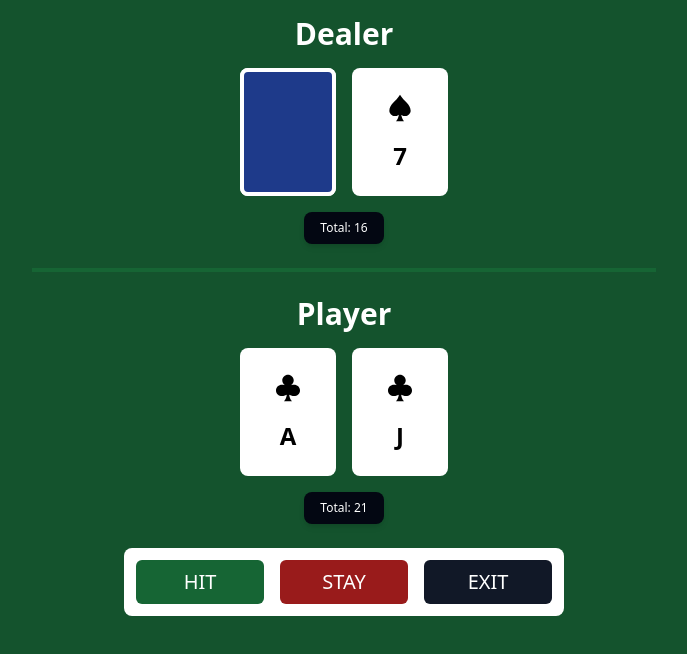
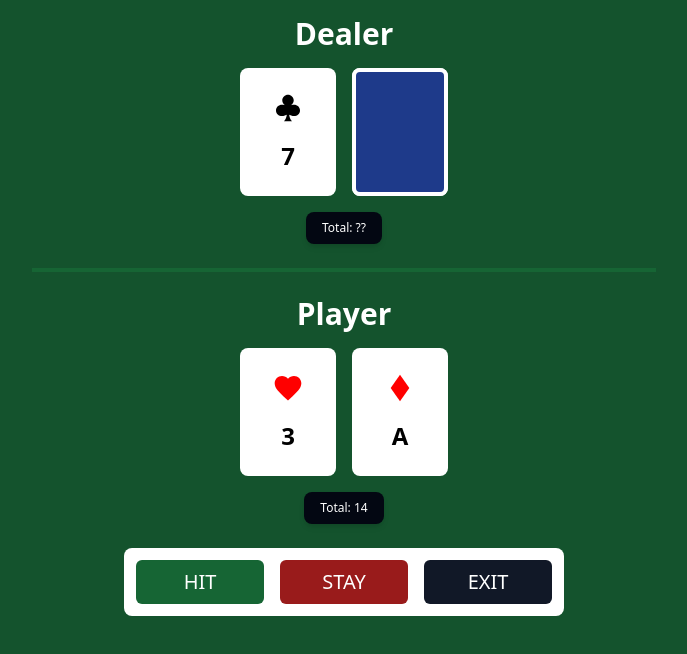
Before and after one commit to cdterry87/Blackack, a React (Create React App) app: page / in a window 1280 px wide. Both pictures are taken after a click on the button "DEAL!". Shown: the top 654 px of the page, without its empty margins (296-983 px from the left). Built offline with nearby package versions, Linux system fonts and the light colour scheme; the HTML template or start-up script is replaced by a standard one.

Commit message:
Fixes dealing

```diff
--- a/src/App.jsx
+++ b/src/App.jsx
@@ -1,8 +1,8 @@
 import React, { useState } from 'react'
 
-import Game from './components/Game'
+import Table from './components/Table'
 import Start from './components/Start'
-import deck from './services/deck'
+import deck from './data/deck.json'
 
 import AOS from 'aos'
 import 'aos/dist/aos.css'
@@ -11,76 +11,68 @@ function App() {
   AOS.init()
 
   const [isPlaying, setIsPlaying] = useState(false)
-  const [gameDeck, setGameDeck] = useState([...deck])
+  const [playerHand, setPlayerHand] = useState([])
   const [dealerHand, setDealerHand] = useState([])
-  const [playerHand, setPlayerHand] = useState([])
+  const [gameDeck, setGameDeck] = useState([])
+
+  let tempGameDeck = [...deck]
 
   const shuffle = () => {
-    for (let i = 0; i < gameDeck.length - 1; i++) {
-      let j = i + Math.floor(Math.random() * (gameDeck.length - i))
-      let temp = gameDeck[j]
-      gameDeck[j] = gameDeck[i]
-      gameDeck[i] = temp
+    for (let i = 0; i < tempGameDeck.length - 1; i++) {
+      let j = i + Math.floor(Math.random() * (tempGameDeck.length - i))
+      let temp = tempGameDeck[j]
+      tempGameDeck[j] = tempGameDeck[i]
+      tempGameDeck[i] = temp
     }
 
-    setGameDeck(gameDeck => [...gameDeck])
-    console.log('shuffled gameDeck', gameDeck)
+    console.log('shuffled tempGameDeck', tempGameDeck)
   }
 
   const dealCardToPlayer = () => {
     // Draw a random card from the game deck
-    let draw = Math.floor(Math.random() * gameDeck.length)
+    let draw = Math.floor(Math.random() * tempGameDeck.length)
 
-    console.log('deal card to player', gameDeck[draw])
+    console.log('deal card to player', tempGameDeck[draw])
 
     // Add the card to the player's hand
-    setPlayerHand(playerHand => [...playerHand, gameDeck[draw]])
+    setPlayerHand(playerHand => [...playerHand, tempGameDeck[draw]])
 
     // Remove the card from the game deck
-    setGameDeck(gameDeck => [
-      ...gameDeck.filter((card, index) => index !== draw)
-    ])
+    tempGameDeck = [...tempGameDeck.filter((card, index) => index !== draw)]
   }
 
-  const dealCardToDealer = (isFaceDown = false) => {
+  const dealCardToDealer = () => {
     // Draw a random card from the game deck
-    let draw = Math.floor(Math.random() * gameDeck.length)
+    let draw = Math.floor(Math.random() * tempGameDeck.length)
 
-    console.log('deal card to dealer', gameDeck[draw])
-
-    // Set the card to be face down if it's the dealer's first card
-    if (isFaceDown) {
-      gameDeck[draw].isFaceDown = true
-    }
+    console.log('deal card to dealer', tempGameDeck[draw])
 
     // Add the card to the dealer's hand
-    setDealerHand(dealerHand => [...dealerHand, gameDeck[draw]])
+    setDealerHand(dealerHand => [...dealerHand, tempGameDeck[draw]])
 
     // Remove the card from the game deck
-    setGameDeck(gameDeck => [
-      ...gameDeck.filter((card, index) => index !== draw)
-    ])
+    tempGameDeck = [...tempGameDeck.filter((card, index) => index !== draw)]
   }
 
   const startGame = () => {
     console.log('startGame')
     setIsPlaying(true)
     shuffle()
-    dealCardToPlayer(false)
-    console.log('gameDeck after deal', gameDeck)
-    dealCardToDealer(true)
-    console.log('gameDeck after deal', gameDeck)
-    dealCardToPlayer(false)
-    console.log('gameDeck after deal', gameDeck)
-    dealCardToDealer(false)
-    console.log('gameDeck after deal', gameDeck)
+    dealCardToPlayer()
+    dealCardToDealer()
+    dealCardToPlayer()
+    dealCardToDealer()
+
+    setGameDeck(tempGameDeck)
   }
 
   const resetGame = () => {
     console.log('resetGame', deck)
-    setGameDeck([...deck])
+    tempGameDeck = [...deck]
     setPlayerHand([])
     setDealerHand([])
+
+    setGameDeck(tempGameDeck)
   }
 
   const endGame = () => {
@@ -92,7 +84,7 @@ function App() {
   return (
     <>
       <Start isPlaying={isPlaying} startGame={startGame} />
-      <Game
+      <Table
         isPlaying={isPlaying}
         dealCardToDealer={dealCardToDealer}
         dealCardToPlayer={dealCardToPlayer}
--- a/src/components/Card.jsx
+++ b/src/components/Card.jsx
@@ -4,8 +4,8 @@ import Diamond from './icons/Diamond'
 import Heart from './icons/Heart'
 import Spade from './icons/Spade'
 
-function Card({ card }) {
-  const { suit, value, isFaceDown } = card
+function Card({ card, isFaceDown }) {
+  const { suit, value } = card
 
   return (
     <>
--- a/src/components/Dealer.jsx
+++ b/src/components/Dealer.jsx
@@ -1,8 +1,10 @@
 import React from 'react'
 import Card from './Card'
 
-function Dealer({ dealerHand, gameDeck }) {
-  const total = dealerHand.reduce((total, card) => {
+function Dealer({ isPlaying, hand }) {
+  const total = hand.reduce((total, card) => {
+    if (isPlaying) return '??'
+
     if (card.value === 'A') {
       return total > 10 ? total + 1 : total + 11
     } else if (card.value === 'J' || card.value === 'Q' || card.value === 'K') {
@@ -18,15 +20,21 @@ function Dealer({ dealerHand, gameDeck }) {
         <div className='flex flex-col gap-4 text-center'>
           <h1 className='text-lg md:text-3xl text-white font-bold'>Dealer</h1>
           <div className='flex flex-row gap-4'>
-            {dealerHand.map((card, index) => (
+            {hand.map((card, index) => (
               <div
                 key={index}
                 data-aos='fade-down'
                 data-aos-duration='600'
-                data-aos-delay={(index + 1 * (index + 1)) * 350}
+                data-aos-delay={
+                  index < 2 ? (index + 1 * (index + 1)) * 350 : 250
+                }
                 data-aos-once='true'
               >
-                <Card card={card} className='flex flex-col gap-2' />
+                <Card
+                  card={card}
+                  isFaceDown={index === 1}
+                  className='flex flex-col gap-2'
+                />
               </div>
             ))}
           </div>
--- a/src/components/Game.jsx
+++ /dev/null
@@ -1,39 +0,0 @@
-import React from 'react'
-import Controls from './Controls'
-import Dealer from './Dealer'
-import Player from './Player'
-
-function Game({ isPlaying, endGame, gameDeck, playerHand, dealerHand }) {
-  if (!isPlaying) return null
-
-  console.log('gameDeck', gameDeck)
-  console.log('playerHand', playerHand)
-  console.log('dealerHand', dealerHand)
-
-  const hit = () => {
-    console.log('hit')
-  }
-
-  const stay = () => {
-    console.log('stay')
-  }
-
-  const exit = () => {
-    endGame()
-  }
-
-  return (
-    <>
-      <div className='min-h-screen bg-green-900'>
-        <div className='p-4 w-full h-full flex flex-col gap-6 items-center justify-center'>
-          <Dealer dealerHand={dealerHand} gameDeck={gameDeck} />
-          <hr className='w-1/2 border-2 border-green-800' />
-          <Player playerHand={playerHand} gameDeck={gameDeck} />
-          <Controls hit={hit} stay={stay} exit={exit} />
-        </div>
-      </div>
-    </>
-  )
-}
-
-export default Game
--- a/src/components/Player.jsx
+++ b/src/components/Player.jsx
@@ -1,8 +1,8 @@
 import React from 'react'
 import Card from './Card'
 
-function Player({ playerHand, gameDeck }) {
-  const total = playerHand.reduce((total, card) => {
+function Player({ hand }) {
+  const total = hand.reduce((total, card) => {
     if (card.value === 'A') {
       return total > 10 ? total + 1 : total + 11
     } else if (card.value === 'J' || card.value === 'Q' || card.value === 'K') {
@@ -18,12 +18,14 @@ function Player({ playerHand, gameDeck }) {
         <div className='flex flex-col gap-4 text-center'>
           <h1 className='text-lg md:text-3xl text-white font-bold'>Player</h1>
           <div className='flex flex-row gap-4'>
-            {playerHand.map((card, index) => (
+            {hand.map((card, index) => (
               <div
                 key={index}
                 data-aos='fade-down'
                 data-aos-duration='600'
-                data-aos-delay={(index + 1 * (index + 1)) * 250}
+                data-aos-delay={
+                  index < 2 ? (index + 1 * (index + 1)) * 250 : 250
+                }
                 data-aos-once='true'
               >
                 <Card card={card} className='flex flex-col gap-2' />
--- /dev/null
+++ b/src/components/Table.jsx
@@ -0,0 +1,40 @@
+import React from 'react'
+import Controls from './Controls'
+import Dealer from './Dealer'
+import Player from './Player'
+
+function Table({
+  isPlaying,
+  endGame,
+  playerHand,
+  dealerHand,
+  dealCardToDealer,
+  dealCardToPlayer
+}) {
+  if (!isPlaying) return null
+
+  const stay = () => {
+    // TODO: Move the "total" calculation for dealer and player to this component.
+    // Then while the dealer's total is less than 17, deal cards to the dealer.
+    dealCardToDealer()
+  }
+
+  const exit = () => {
+    endGame()
+  }
+
+  return (
+    <>
+      <div className='min-h-screen bg-green-900'>
+        <div className='p-4 w-full h-full flex flex-col gap-6 items-center justify-center'>
+          <Dealer isPlaying={isPlaying} hand={dealerHand} />
+          <hr className='w-1/2 border-2 border-green-800' />
+          <Player hand={playerHand} />
+          <Controls hit={dealCardToPlayer} stay={stay} exit={exit} />
+        </div>
+      </div>
+    </>
+  )
+}
+
+export default Table
--- a/src/services/deck.js
+++ b/src/data/deck.json
@@ -1,4 +1,4 @@
-const deck = [
+[
     {
         "suit": "hearts",
         "value": 2
@@ -208,5 +208,3 @@ const deck = [
         "value": "A"
     }
 ]
-
-export default deck;
```
